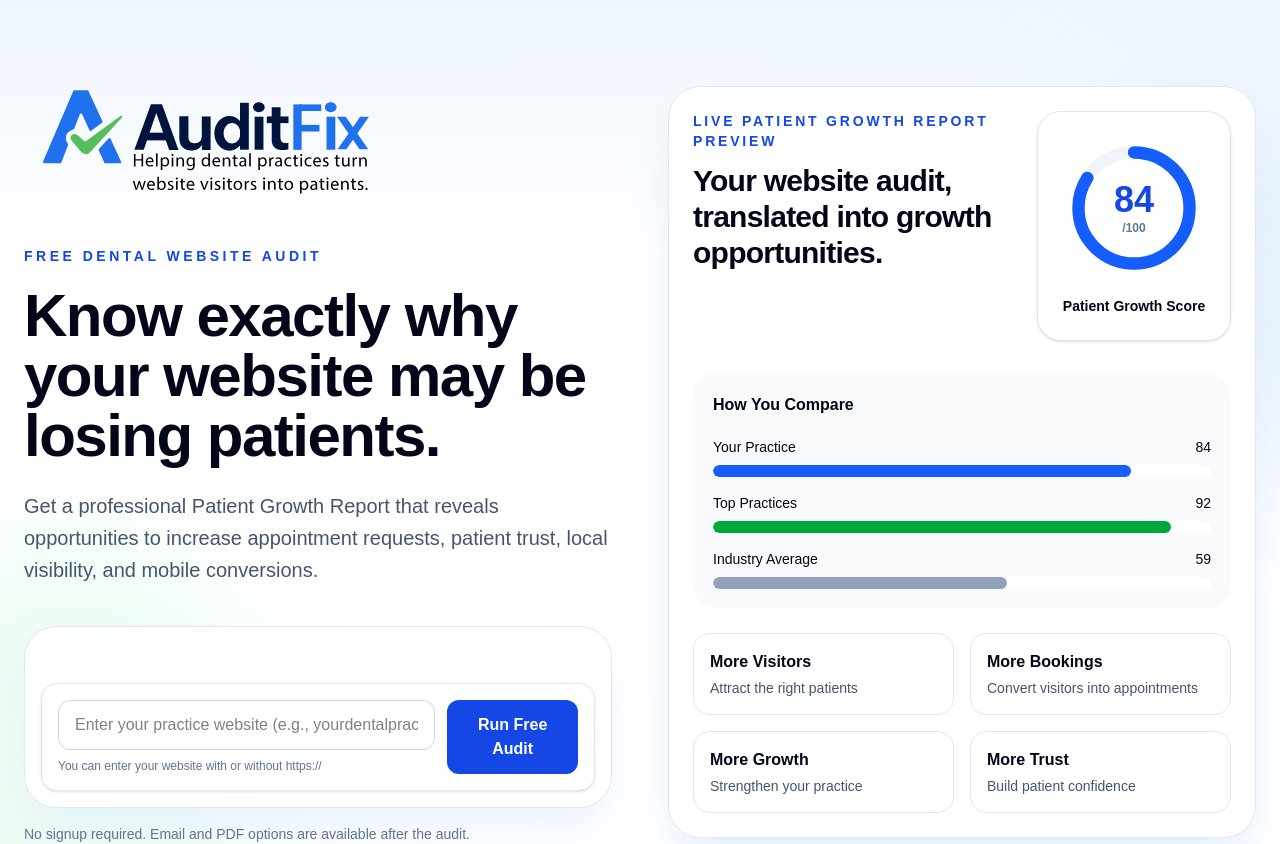
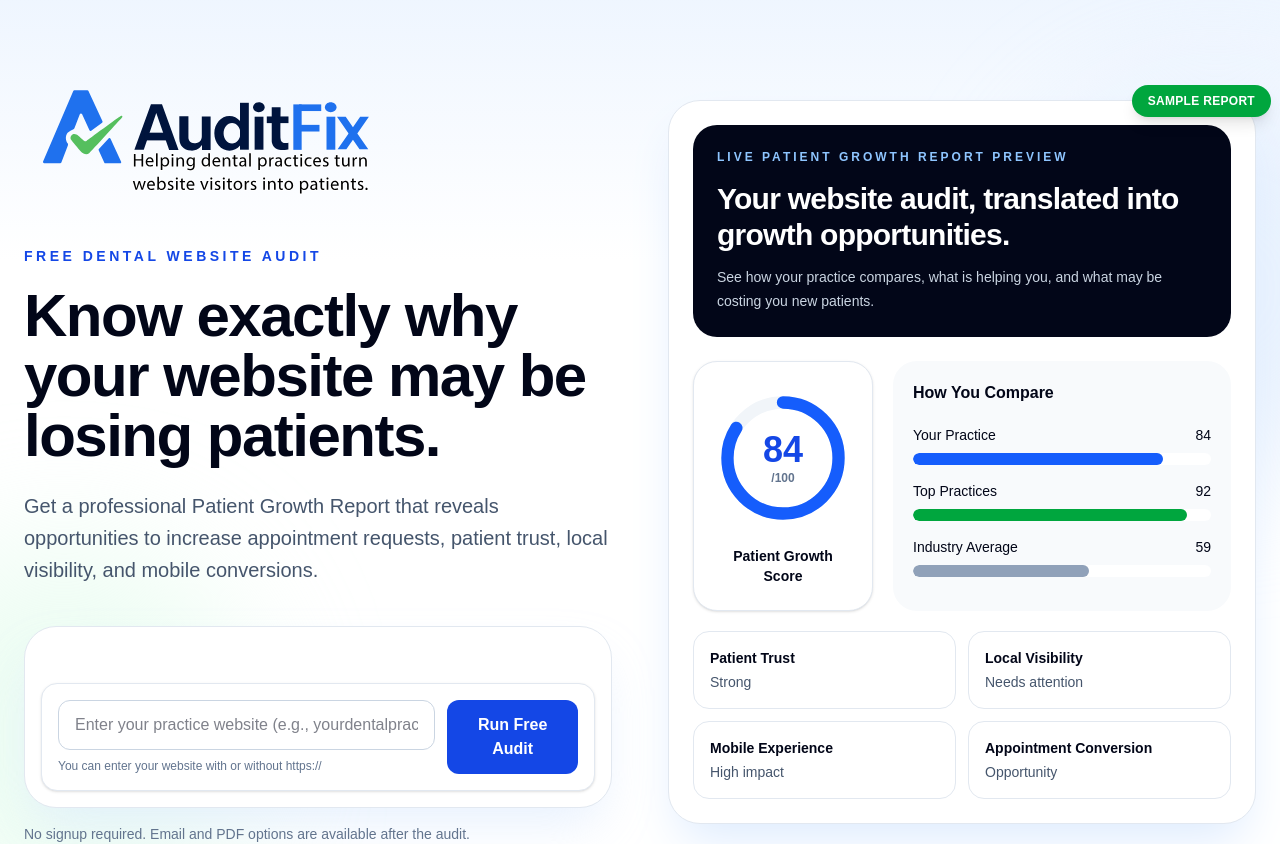
Before and after one commit to Codingsphinx809/AuditFix, a Next.js app: page / in a window 1280 px wide. Shown: the top 844 px of the page. Built offline with nearby package versions, Linux system fonts and the light colour scheme.

Commit message:
Refactor HomeReportPreview component structure

```diff
--- a/components/home/HomeReportPreview.tsx
+++ b/components/home/HomeReportPreview.tsx
@@ -1,30 +1,48 @@
 import ScoreGauge from "@/components/ScoreGauge";
+
+const comparisons = [
+  ["Your Practice", 84, "bg-blue-600"],
+  ["Top Practices", 92, "bg-green-600"],
+  ["Industry Average", 59, "bg-slate-400"],
+];
+
+const opportunities = [
+  ["Patient Trust", "Strong"],
+  ["Local Visibility", "Needs attention"],
+  ["Mobile Experience", "High impact"],
+  ["Appointment Conversion", "Opportunity"],
+];
 
 export default function HomeReportPreview() {
   return (
-    <div className="rounded-[2rem] border border-slate-200 bg-white p-6 shadow-2xl shadow-blue-100">
-      <div className="flex items-start justify-between gap-6">
-        <div>
-          <p className="text-sm font-black uppercase tracking-[0.2em] text-blue-700">
+    <div className="relative rounded-[2rem] border border-slate-200 bg-white p-6 shadow-2xl shadow-blue-100">
+      <div className="absolute -right-4 -top-4 rounded-full bg-green-600 px-4 py-2 text-xs font-black uppercase tracking-wide text-white shadow-lg">
+        Sample Report
+      </div>
+
+      <div className="rounded-3xl bg-slate-950 p-6 text-white">
+        <p className="text-xs font-black uppercase tracking-[0.25em] text-blue-300">
           Live Patient Growth Report Preview
         </p>
-          <h2 className="mt-3 text-3xl font-black tracking-tight">
+
+        <h2 className="mt-4 text-3xl font-black tracking-tight">
           Your website audit, translated into growth opportunities.
         </h2>
+
+        <p className="mt-3 text-sm leading-6 text-slate-300">
+          See how your practice compares, what is helping you, and what may be
+          costing you new patients.
+        </p>
       </div>
 
+      <div className="mt-6 grid gap-5 lg:grid-cols-[180px_1fr]">
         <ScoreGauge score={84} />
-      </div>
 
-      <div className="mt-8 rounded-3xl bg-slate-50 p-5">
+        <div className="rounded-3xl bg-slate-50 p-5">
           <h3 className="font-bold text-slate-950">How You Compare</h3>
 
           <div className="mt-5 space-y-4">
-          {[
-            ["Your Practice", 84, "bg-blue-600"],
-            ["Top Practices", 92, "bg-green-600"],
-            ["Industry Average", 59, "bg-slate-400"],
-          ].map(([label, value, color]) => (
+            {comparisons.map(([label, value, color]) => (
               <div key={label}>
                 <div className="mb-2 flex justify-between text-sm font-medium">
                   <span>{label}</span>
@@ -41,20 +59,16 @@ export default function HomeReportPreview() {
             ))}
           </div>
         </div>
+      </div>
 
-      <div className="mt-6 grid gap-4 sm:grid-cols-2">
-        {[
-          ["More Visitors", "Attract the right patients"],
-          ["More Bookings", "Convert visitors into appointments"],
-          ["More Growth", "Strengthen your practice"],
-          ["More Trust", "Build patient confidence"],
-        ].map(([title, text]) => (
+      <div className="mt-5 grid gap-3 sm:grid-cols-2">
+        {opportunities.map(([title, status]) => (
           <div
             key={title}
             className="rounded-2xl border border-slate-200 bg-white p-4"
           >
-            <p className="font-bold text-slate-950">{title}</p>
-            <p className="mt-1 text-sm text-slate-600">{text}</p>
+            <p className="text-sm font-bold text-slate-950">{title}</p>
+            <p className="mt-1 text-sm text-slate-600">{status}</p>
           </div>
         ))}
       </div>
```
Lines whose indentation alone changed are shown as unchanged.
